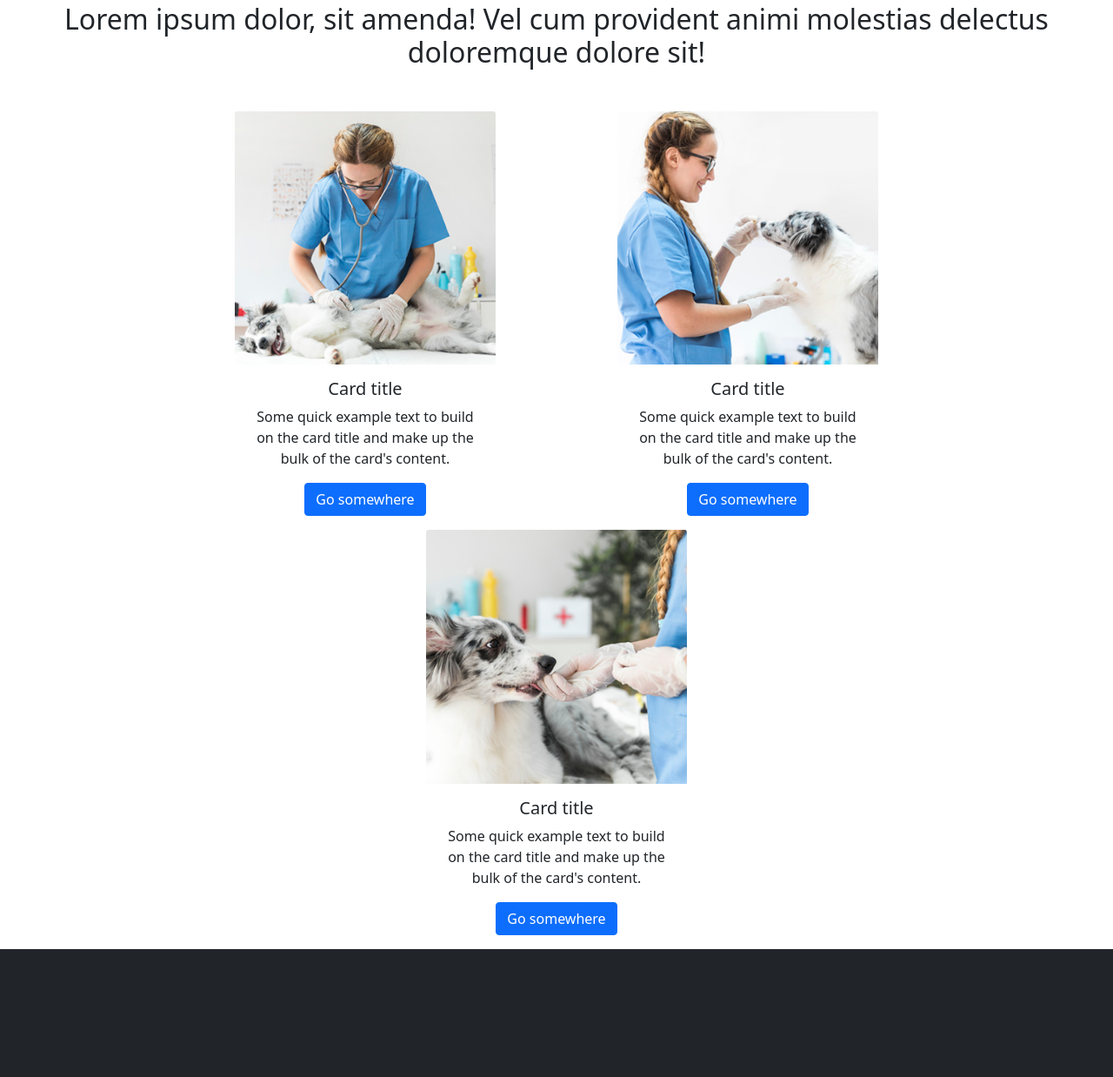
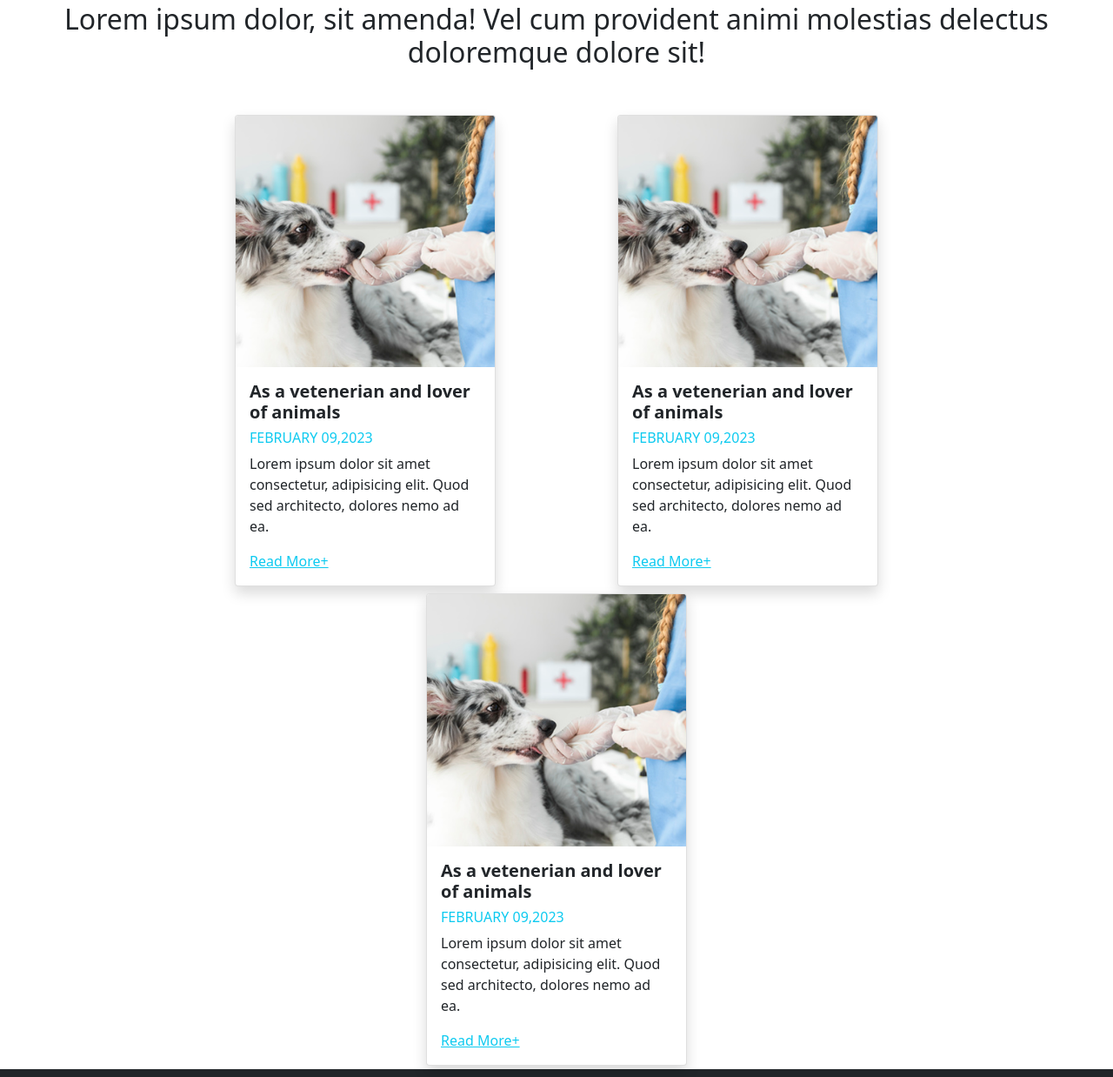
Before and after one commit to roshna-roland/vacation, a plain HTML site: page index.html in a window 1280 px wide. Shown: the part 6816-8054 px from the top of the page at 87% size. Drawn offline with nearby package versions, Linux system fonts and the light colour scheme.

Commit message:
image and section 8 changes

```diff
--- a/index.html
+++ b/index.html
@@ -79,7 +79,7 @@
             object-fit: fill;
             }
             #intro {
-            background-image: url(task4\ pic/8.png);
+            background-image: url(task4pic/8.png);
             background-repeat: no-repeat;
             background-size: cover;
           }
@@ -353,35 +353,38 @@
 
       <div class="row justify-content-center align-item-center" id="price">
 
-        <div class="col">
-          <div class="card text-center border-0 m-auto" style="width: 300px;">
-            <img src="task4pic/11.png" class="card-img-top" alt="...">
+        <div class="col my-1">
+          <div class="card shadow  border-1 m-auto" style="width: 300px;">
+            <img src="task4pic/10.png" class="card-img-top" alt="...">
             <div class="card-body">
-              <h5 class="card-title">Card title</h5>
-              <p class="card-text">Some quick example text to build on the card title and make up the bulk of the card's content.</p>
-              <a href="#" class="btn btn-primary">Go somewhere</a>
+              <h5 class="card-title fw-bold">As a vetenerian and lover of animals</h5>
+              <h6 class="text-info">FEBRUARY 09,2023</h6>
+              <P class="card-text ">Lorem ipsum dolor sit amet consectetur, adipisicing elit. Quod sed architecto, dolores nemo ad ea.</P>
+              <a href="#" class="text-info">Read More+</a>
             </div>
           </div>
         </div>
 
-        <div class="col">
-          <div class="card text-center border-0 m-auto" style="width: 300px;">
-            <img src="task4pic/9.png" class="card-img-top" alt="...">
+        <div class="col my-1">
+          <div class="card shadow  border-1 m-auto" style="width: 300px;">
+            <img src="task4pic/10.png" class="card-img-top" alt="...">
             <div class="card-body">
-              <h5 class="card-title">Card title</h5>
-              <p class="card-text">Some quick example text to build on the card title and make up the bulk of the card's content.</p>
-              <a href="#" class="btn btn-primary">Go somewhere</a>
+              <h5 class="card-title fw-bold">As a vetenerian and lover of animals</h5>
+              <h6 class="text-info">FEBRUARY 09,2023</h6>
+              <P class="card-text ">Lorem ipsum dolor sit amet consectetur, adipisicing elit. Quod sed architecto, dolores nemo ad ea.</P>
+              <a href="#" class="text-info">Read More+</a>
             </div>
           </div>
         </div>
 
-        <div class="col">
-          <div class="card text-center border-0 m-auto" style="width: 300px;">
+        <div class="col my-1">
+          <div class="card shadow  border-1 m-auto" style="width: 300px;">
             <img src="task4pic/10.png" class="card-img-top" alt="...">
             <div class="card-body">
-              <h5 class="card-title">Card title</h5>
-              <p class="card-text">Some quick example text to build on the card title and make up the bulk of the card's content.</p>
-              <a href="#" class="btn btn-primary">Go somewhere</a>
+              <h5 class="card-title fw-bold">As a vetenerian and lover of animals</h5>
+              <h6 class="text-info">FEBRUARY 09,2023</h6>
+              <P class="card-text ">Lorem ipsum dolor sit amet consectetur, adipisicing elit. Quod sed architecto, dolores nemo ad ea.</P>
+              <a href="#" class="text-info">Read More+</a>
             </div>
           </div>
         </div>
```
